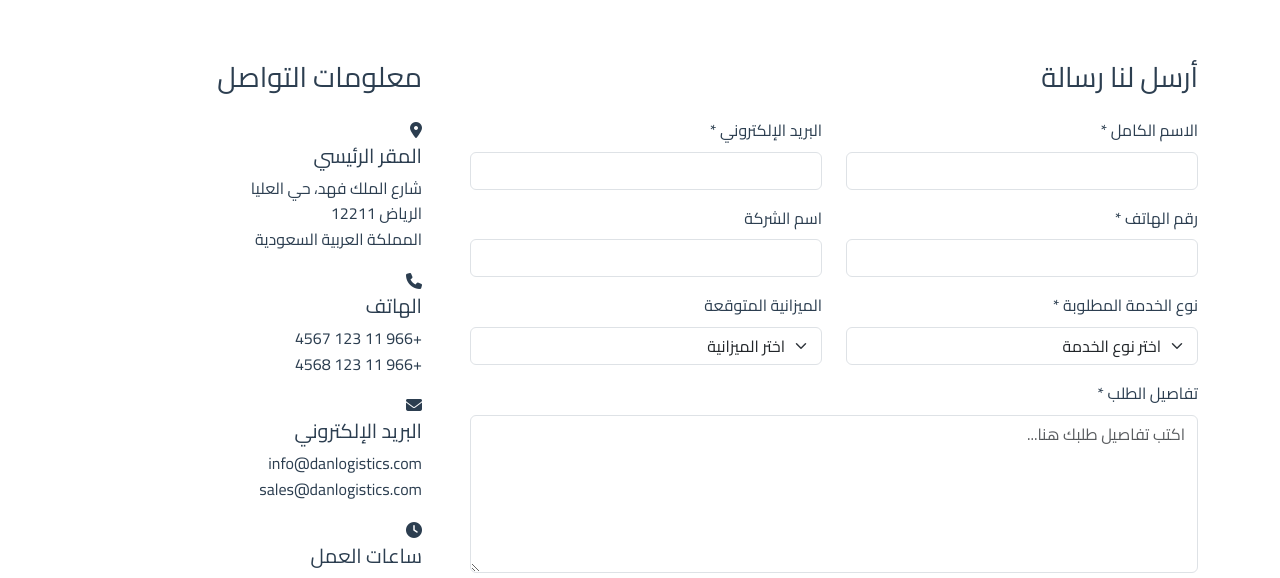
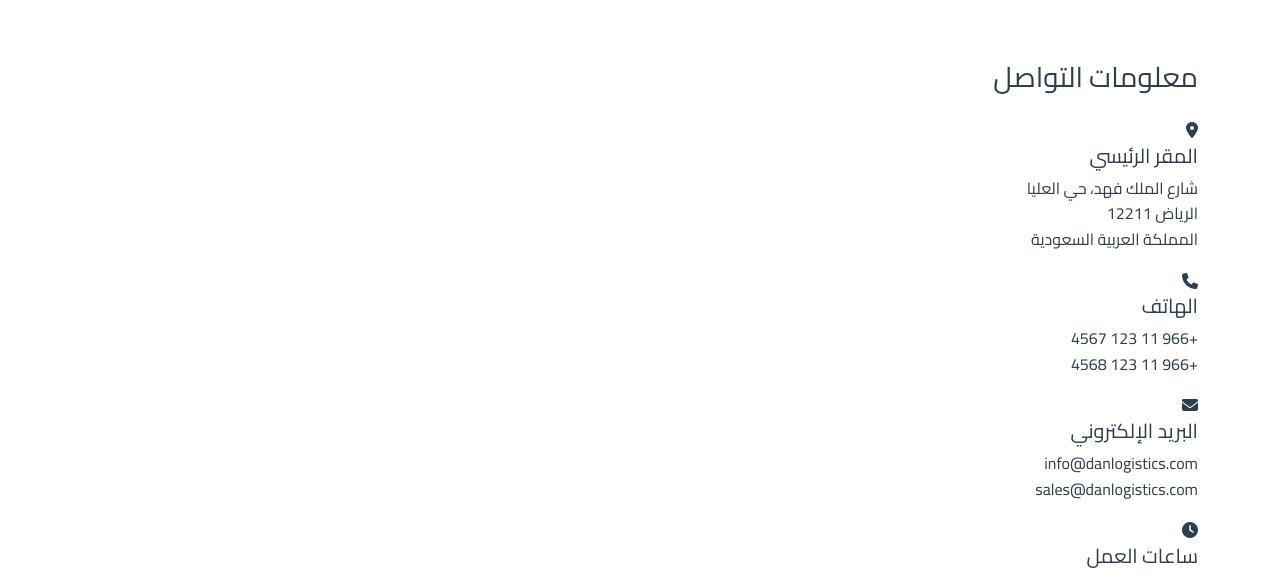
Before and after one commit to khaled-hassan1/dan-logistics-website, a website built with Vite: page contact.html in a window 1280 px wide. Shown: the part 221-799 px from the top of the page. Built offline with nearby package versions, Linux system fonts and the light colour scheme.

Commit message:
Update contact.html
Signed-off-by: 3bdomo7sen <148537209+3bdomo7sen@users.noreply.github.com>

```diff
--- a/contact.html
+++ b/contact.html
@@ -73,8 +73,9 @@
                     <h1>اتصل بنا</h1>
                     <nav aria-label="breadcrumb">
                         <ol class="breadcrumb">
+                            <li class="breadcrumb-item active">اتصل بنا</li>
                             <li class="breadcrumb-item"><a href="index.html">الرئيسية</a></li>
-                            <li class="breadcrumb-item active">اتصل بنا</li>
+
                         </ol>
                     </nav>
                 </div>
@@ -91,83 +92,6 @@
                     <p class="section-subtitle">نحن هنا لخدمتك، تواصل معنا في أي وقت</p>
                 </div>
             </div>
-
-            <div class="row g-5">
-                <div class="col-lg-8">
-                    <div class="contact-form">
-                        <h3 class="mb-4">أرسل لنا رسالة</h3>
-                        <form id="contactForm">
-                            <div class="row">
-                                <div class="col-md-6">
-                                    <div class="mb-3">
-                                        <label for="name" class="form-label">الاسم الكامل *</label>
-                                        <input type="text" class="form-control" id="name" required>
-                                    </div>
-                                </div>
-                                <div class="col-md-6">
-                                    <div class="mb-3">
-                                        <label for="email" class="form-label">البريد الإلكتروني *</label>
-                                        <input type="email" class="form-control" id="email" required>
-                                    </div>
-                                </div>
-                            </div>
-                            <div class="row">
-                                <div class="col-md-6">
-                                    <div class="mb-3">
-                                        <label for="phone" class="form-label">رقم الهاتف *</label>
-                                        <input type="tel" class="form-control" id="phone" required>
-                                    </div>
-                                </div>
-                                <div class="col-md-6">
-                                    <div class="mb-3">
-                                        <label for="company" class="form-label">اسم الشركة</label>
-                                        <input type="text" class="form-control" id="company">
-                                    </div>
-                                </div>
-                            </div>
-                            <div class="row">
-                                <div class="col-md-6">
-                                    <div class="mb-3">
-                                        <label for="service" class="form-label">نوع الخدمة المطلوبة *</label>
-                                        <select class="form-select" id="service" required>
-                                            <option value="">اختر نوع الخدمة</option>
-                                            <option value="land">الشحن البري</option>
-                                            <option value="sea">الشحن البحري</option>
-                                            <option value="air">الشحن الجوي</option>
-                                            <option value="storage">التخزين</option>
-                                            <option value="packaging">التعبئة والتغليف</option>
-                                            <option value="customs">الخدمات الجمركية</option>
-                                            <option value="consultation">استشارة عامة</option>
-                                        </select>
-                                    </div>
-                                </div>
-                                <div class="col-md-6">
-                                    <div class="mb-3">
-                                        <label for="budget" class="form-label">الميزانية المتوقعة</label>
-                                        <select class="form-select" id="budget">
-                                            <option value="">اختر الميزانية</option>
-                                            <option value="under-10k">أقل من 10,000 ريال</option>
-                                            <option value="10k-50k">10,000 - 50,000 ريال</option>
-                                            <option value="50k-100k">50,000 - 100,000 ريال</option>
-                                            <option value="over-100k">أكثر من 100,000 ريال</option>
-                                        </select>
-                                    </div>
-                                </div>
-                            </div>
-                            <div class="mb-3">
-                                <label for="message" class="form-label">تفاصيل الطلب *</label>
-                                <textarea class="form-control" id="message" rows="6" placeholder="اكتب تفاصيل طلبك هنا..." required></textarea>
-                            </div>
-                            <div class="mb-3 form-check">
-                                <input type="checkbox" class="form-check-input" id="privacy" required>
-                                <label class="form-check-label" for="privacy">
-                                    أوافق على <a href="#" class="text-primary">سياسة الخصوصية</a> وشروط الاستخدام
-                                </label>
-                            </div>
-                            <button type="submit" class="btn btn-primary btn-lg">إرسال الرسالة</button>
-                        </form>
-                    </div>
-                </div>
 
                 <div class="col-lg-4">
                     <div class="contact-info">
```
